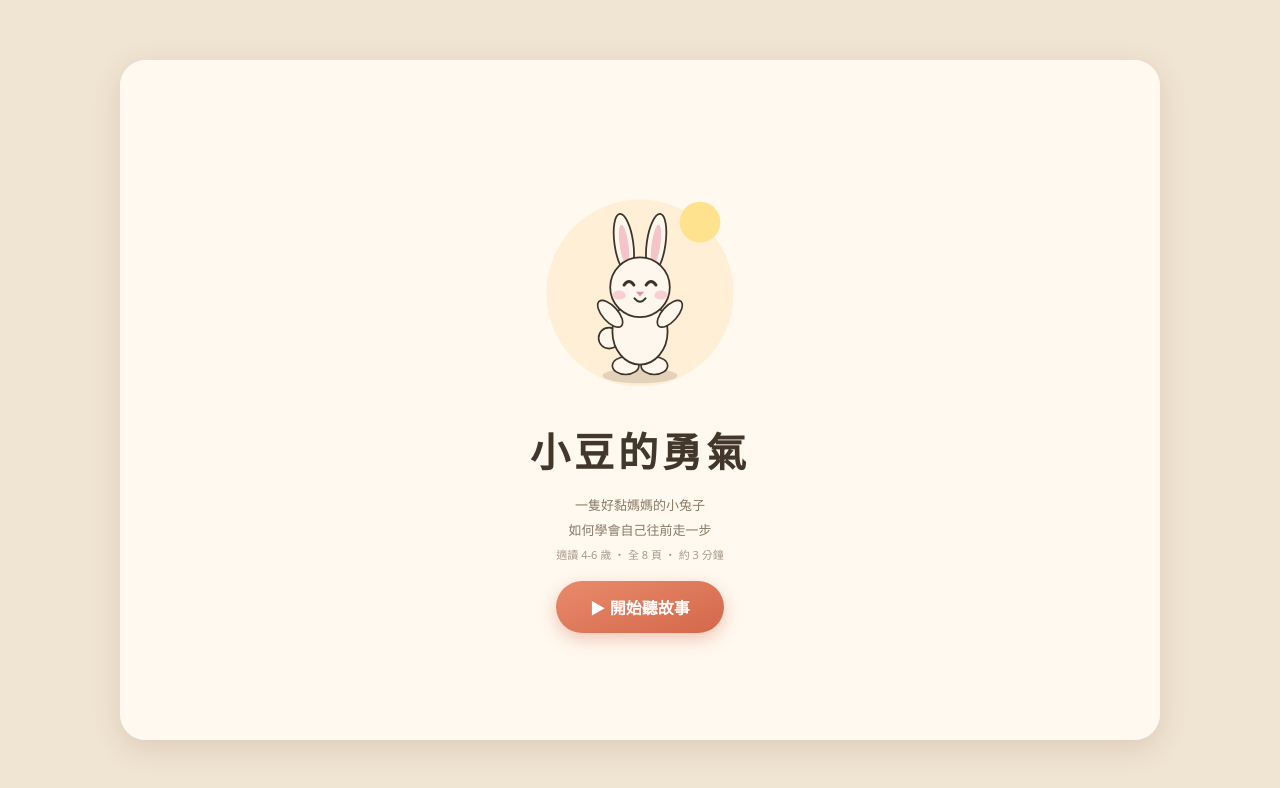
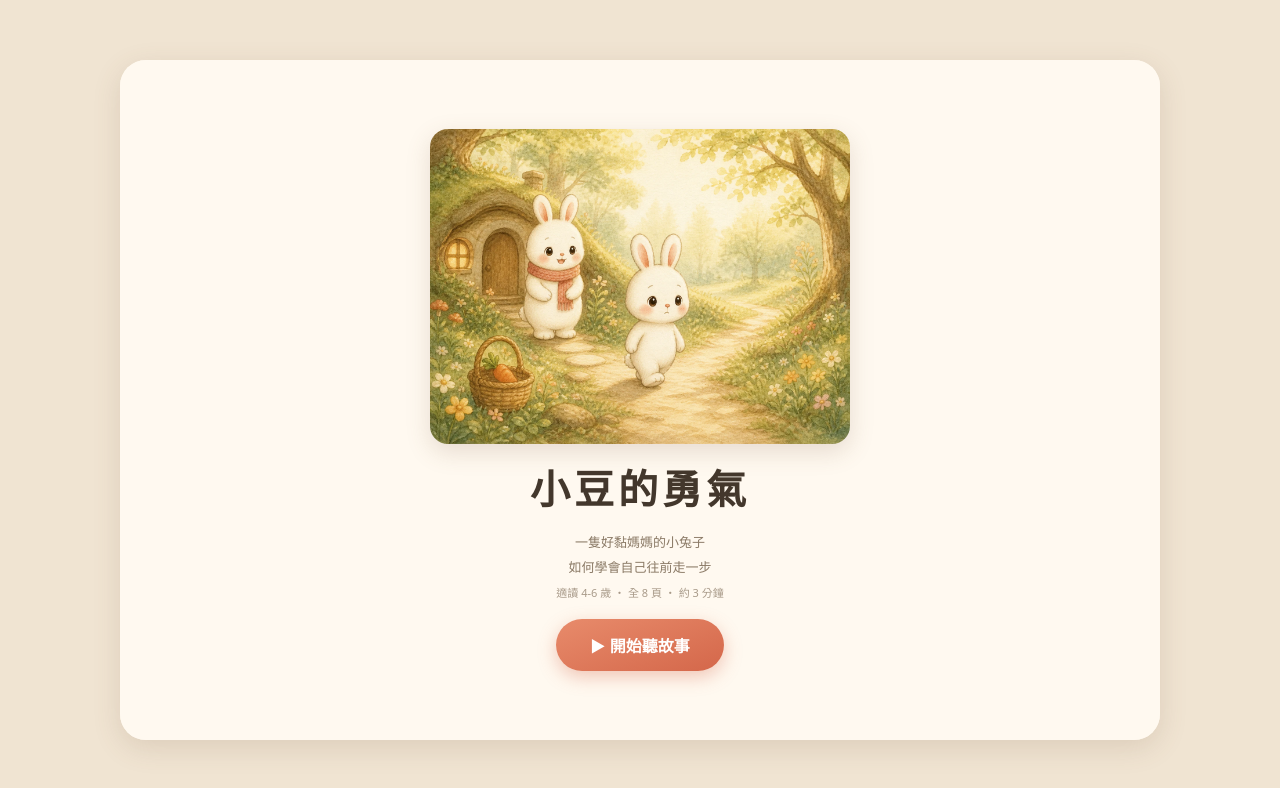
Before and after one commit to msw2004727/newbar, a plain HTML site: page books/rabbit-courage/index.html in a window 1280 px wide. Drawn offline with Linux system fonts and the light colour scheme.

Commit message:
更新小豆的勇氣繪本插圖 (#1)

```diff
--- a/books/rabbit-courage/index.html
+++ b/books/rabbit-courage/index.html
@@ -65,7 +65,7 @@ body{
   box-shadow:inset 0 0 0 2px rgba(255,255,255,.6), 0 3px 10px rgba(120,90,60,.12);
   position:relative;
 }
-.stage svg{display:block;width:100%;height:auto}
+.stage .story-image{display:block;width:100%;height:auto;aspect-ratio:4/3;object-fit:cover}
 .pagetag{
   position:absolute;left:10px;top:8px;
   background:rgba(255,255,255,.82);color:var(--ink-soft);
@@ -134,7 +134,10 @@ input[type=range]{width:78px;accent-color:var(--accent)}
 .cover.hide{opacity:0;visibility:hidden}
 .cover h1{font-size:32px;margin:0;letter-spacing:4px}
 .cover p{margin:0;color:var(--ink-soft);font-size:13px;line-height:1.9}
-.cover svg{width:190px;height:auto}
+.cover .cover-art{
+  display:block;width:min(100%,360px);height:auto;aspect-ratio:4/3;object-fit:cover;
+  border-radius:18px;box-shadow:0 8px 24px rgba(120,90,60,.18)
+}
 .cover button{
   background:linear-gradient(160deg,var(--accent),var(--accent-dark));color:#fff;
   padding:14px 34px;border-radius:99px;font-size:16px;height:auto;
@@ -154,7 +157,7 @@ input[type=range]{width:78px;accent-color:var(--accent)}
   .panel{grid-row:2/3;padding:0 4px;display:flex;flex-direction:column;justify-content:center}
   .controls{grid-row:3/4;border-top:none}
   .line{font-size:20px;line-height:2.05}
-  .cover svg{width:240px}
+  .cover .cover-art{width:420px}
   .cover h1{font-size:40px}
 }
 /* 窄機身（iPhone SE 375px）文字微調，讓一頁盡量不用捲動 */
@@ -181,7 +184,7 @@ input[type=range]{width:78px;accent-color:var(--accent)}
 
   <div class="stage">
     <div class="pagetag" id="pagetag">1 / 8</div>
-    <svg id="art" viewBox="0 0 400 300" preserveAspectRatio="xMidYMid meet"></svg>
+    <img id="art" class="story-image" src="images/page-01.webp" alt="小豆依偎在兔媽媽身邊睡覺">
   </div>
 
   <div class="panel" id="panel"></div>
@@ -200,7 +203,7 @@ input[type=range]{width:78px;accent-color:var(--accent)}
   </div>
 
   <div class="cover" id="cover">
-    <svg viewBox="0 0 200 200" id="coverArt"></svg>
+    <img class="cover-art" src="images/cover.webp" alt="小豆鼓起勇氣走上森林小徑，兔媽媽在家門前溫柔地看著他">
     <h1>小豆的勇氣</h1>
     <p>一隻好黏媽媽的小兔子<br>如何學會自己往前走一步<br><span style="font-size:11px;opacity:.75">適讀 4-6 歲 ・ 全 8 頁 ・ 約 3 分鐘</span></p>
     <button id="btnStart">▶ 開始聽故事</button>
@@ -255,6 +258,18 @@ const BOOK = [
    {role:'旁白', text:'他把最大的那一根紅蘿蔔，遞給媽媽。', emo:'溫暖、放鬆', rate:.84, pitch:1.00, gap:560},
    {role:'小豆', text:'「媽媽，明天我還要自己去。」', emo:'驕傲又開心，句尾明亮上揚', rate:.92, pitch:1.20, gap:1000}
  ]}
+];
+
+const SCENE_IMAGES = BOOK.map((_,i)=>`images/page-${String(i+1).padStart(2,'0')}.webp`);
+const SCENE_ALTS = [
+  '小豆依偎在兔媽媽身邊睡覺',
+  '小豆躲在兔媽媽身後，看著其他小兔子去採紅蘿蔔',
+  '兔媽媽蹲下來鼓勵緊張的小豆自己去採紅蘿蔔',
+  '小豆提著空籃子，獨自走在寬廣的森林小徑上',
+  '迷路的小豆在月夜裡靠著大石頭難過地哭泣',
+  '小豆望著月光，想起兔媽媽溫柔而堅定的鼓勵',
+  '小豆在月光下找到一整片胖胖的紅蘿蔔',
+  '小豆回到家，把最大的紅蘿蔔送給兔媽媽'
 ];
 
 /* =========================================================
@@ -621,7 +636,9 @@ function updatePlayBtn(){
   b.classList.toggle('playing',playing);
 }
 function render(){
-  $('art').innerHTML=SCENES[BOOK[page].scene]();
+  $('art').src=SCENE_IMAGES[page];
+  $('art').alt=SCENE_ALTS[page];
+  if(SCENE_IMAGES[page+1]){ const preload=new Image(); preload.src=SCENE_IMAGES[page+1]; }
   $('pagetag').textContent=`${page+1} / ${BOOK.length}`;
   $('panel').innerHTML=BOOK[page].lines.map((l,i)=>{
     const cls=l.role==='媽媽'?'mom':l.role==='小豆'?'kid':'';
@@ -673,12 +690,6 @@ document.querySelector('.stage').addEventListener('touchend',e=>{
    單獨一個檔案使用時自動隱藏，不會出現壞掉的連結 */
 if(/\/books\//.test(location.pathname)) $('back').hidden=false;
 
-/* 封面插圖 */
-$('coverArt').innerHTML=`
-  <circle cx="100" cy="105" r="78" fill="#FFEFD6"/>
-  <circle cx="150" cy="46" r="17" fill="#FFE28E"/>
-  ${rabbit({x:100,y:172,s:.92,expr:'happy',arms:'up'})}`;
-
 render();
 </script>
 </body>
```
Also changed, not shown: index.html (+2 -1 lines), books/rabbit-courage/images/cover.webp (added), books/rabbit-courage/images/page-01.webp (added), books/rabbit-courage/images/page-02.webp (added), books/rabbit-courage/images/page-03.webp (added), books/rabbit-courage/images/page-04.webp (added), books/rabbit-courage/images/page-05.webp (added), books/rabbit-courage/images/page-06.webp (added), books/rabbit-courage/images/page-07.webp (added), books/rabbit-courage/images/page-08.webp (added).
